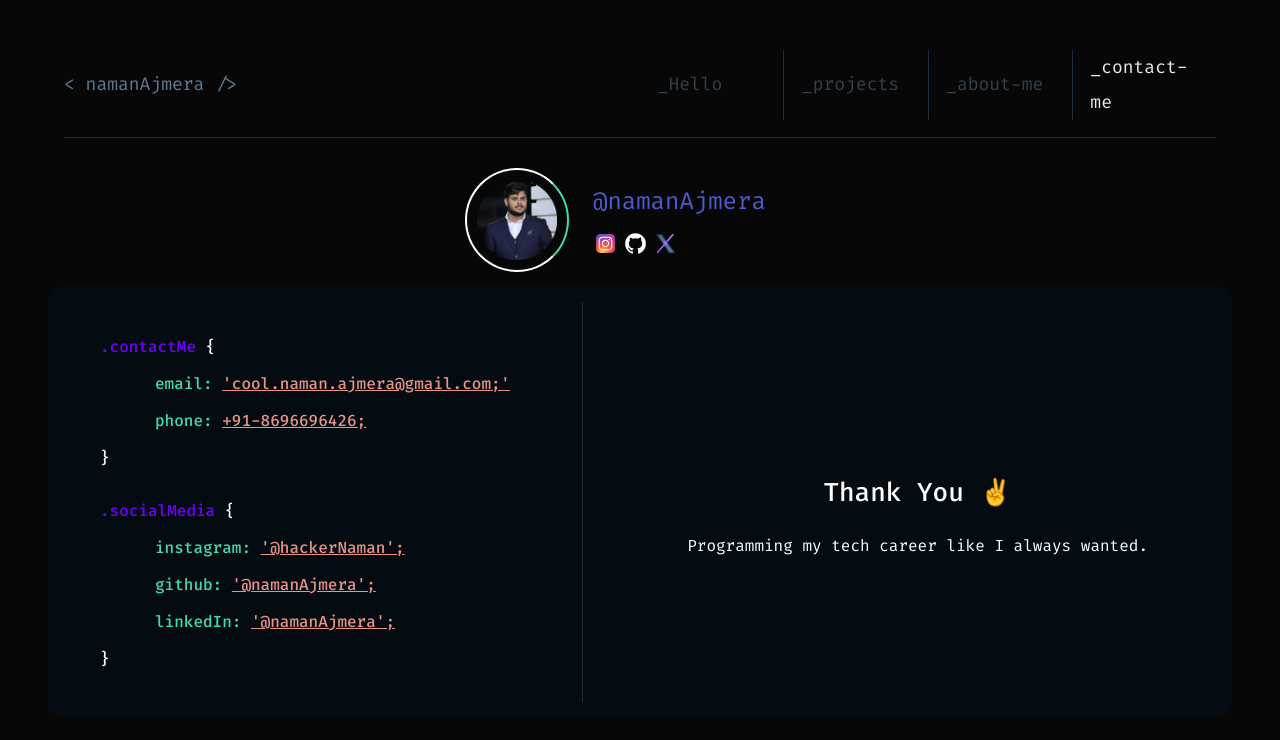
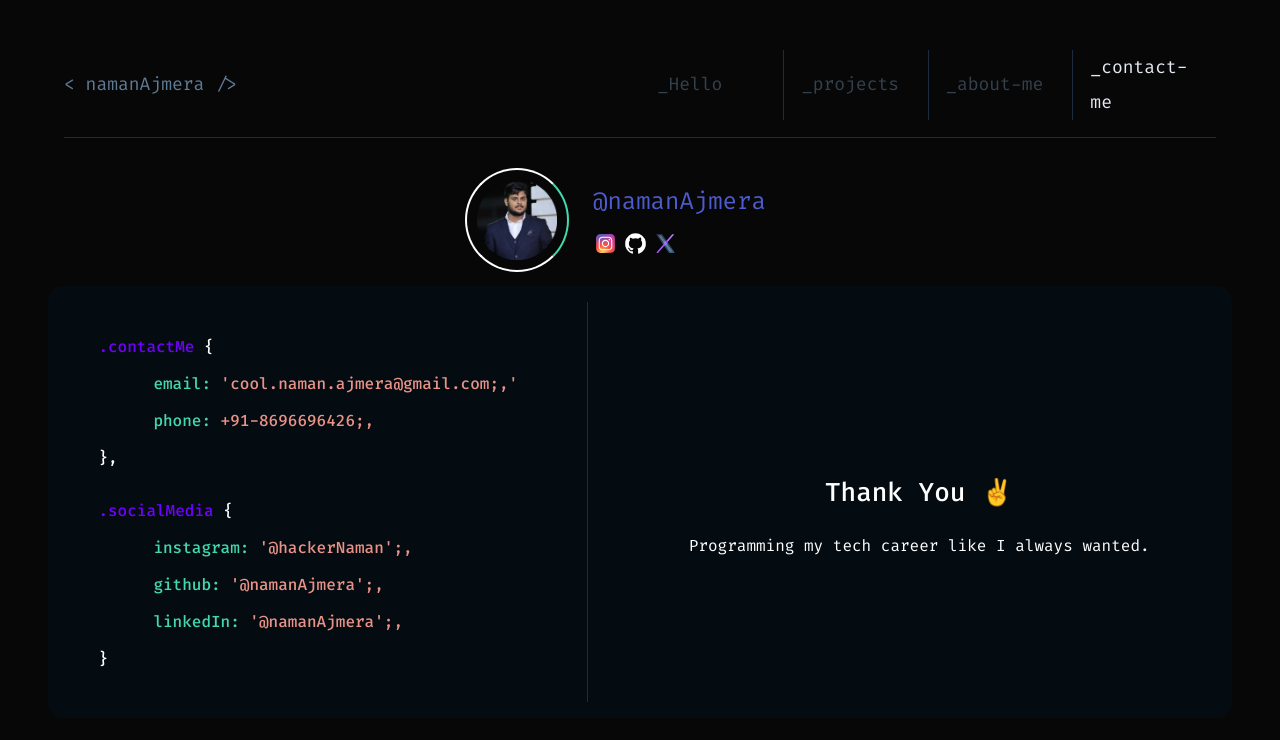
Before and after one commit to namanajmera/web-dev-portfolio, a React (Create React App) app: page /contact in a window 1280 px wide. Shown: the top 740 px of the page. Built offline with nearby package versions, Linux system fonts and the light colour scheme.

Commit message:
Added: Contact Me Functional Done.

```diff
--- a/src/components/ContactMe Component/ContactMeComponent.module.scss
+++ b/src/components/ContactMe Component/ContactMeComponent.module.scss
@@ -59,8 +59,12 @@
             }
 
             .value {
-                color          : $accent-color-1;
-                text-decoration: underline;
+                color: $accent-color-1;
+
+                &:hover {
+                    cursor         : pointer;
+                    text-decoration: underline;
+                }
             }
         }
 
--- a/src/components/ContactMe Component/ContactMeComponent.tsx
+++ b/src/components/ContactMe Component/ContactMeComponent.tsx
@@ -4,6 +4,29 @@ import IdBadgeComponent from "../IdBadgeComponent/IdBadgeComponent";
 type Props = {};
 
 const ContactMeComponent = (props: Props) => {
+  const handleLink = (social: string) => {
+    if (social === "insta") {
+      window.open("https://www.instagram.com/hackernaman/", "_blank");
+    } else if (social === "linkedIn") {
+      window.open("https://www.linkedin.com/in/namanajmera/", "_blank");
+    } else {
+      window.open("https://github.com/namanajmera", "_blank");
+    }
+  };
+
+  const handleMail = (email: string) => {
+    const subject = "Contact Me";
+    const body = `Can you share me the ideas of projects.`;
+    const mailtoLink = `mailto:${email}?subject=${encodeURIComponent(
+      subject
+    )}&body=${encodeURIComponent(body)}`;
+    window.location.href = mailtoLink;
+  };
+
+  const handleCall = (phoneNumber: number) => {
+    const telLink = `tel:${phoneNumber}`;
+    window.location.href = telLink;
+  };
   return (
     <div className={styles["contact-container"]}>
       <div className={styles["top-container"]}>
@@ -18,16 +41,24 @@ const ContactMeComponent = (props: Props) => {
             </p>
             <p className={styles["key-value"]}>
               <span className={styles["key"]}>{"email: "}</span>
-              <span className={styles["value"]}>
-                {"'cool.naman.ajmera@gmail.com;'"}
+              <span
+                className={styles["value"]}
+                onClick={() => handleMail("cool.naman.ajmera@gmail.com")}
+              >
+                {"'cool.naman.ajmera@gmail.com;,'"}
               </span>
             </p>
             <p className={styles["key-value"]}>
               <span className={styles["key"]}>{"phone: "}</span>
-              <span className={styles["value"]}>{"+91-8696696426;"}</span>
+              <span
+                className={styles["value"]}
+                onClick={() => handleCall(8696696426)}
+              >
+                {"+91-8696696426;,"}
+              </span>
             </p>
             <p>
-              <span className={styles["curly"]}>{"}"}</span>
+              <span className={styles["curly"]}>{"},"}</span>
             </p>
           </div>
           <div className={styles["socialMedia"]}>
@@ -37,15 +68,30 @@ const ContactMeComponent = (props: Props) => {
             </p>
             <p className={styles["key-value"]}>
               <span className={styles["key"]}>{"instagram: "}</span>
-              <span className={styles["value"]}>{" '@hackerNaman';"}</span>
+              <span
+                className={styles["value"]}
+                onClick={() => handleLink("insta")}
+              >
+                {" '@hackerNaman';,"}
+              </span>
             </p>
             <p className={styles["key-value"]}>
               <span className={styles["key"]}>{"github: "}</span>
-              <span className={styles["value"]}>{" '@namanAjmera';"}</span>
+              <span
+                className={styles["value"]}
+                onClick={() => handleLink("github")}
+              >
+                {" '@namanAjmera';,"}
+              </span>
             </p>
             <p className={styles["key-value"]}>
               <span className={styles["key"]}>{"linkedIn: "}</span>
-              <span className={styles["value"]}>{" '@namanAjmera';"}</span>
+              <span
+                className={styles["value"]}
+                onClick={() => handleLink("linkedIn")}
+              >
+                {" '@namanAjmera';,"}
+              </span>
             </p>
             <p>
               <span className={styles["curly"]}>{"}"}</span>
```
